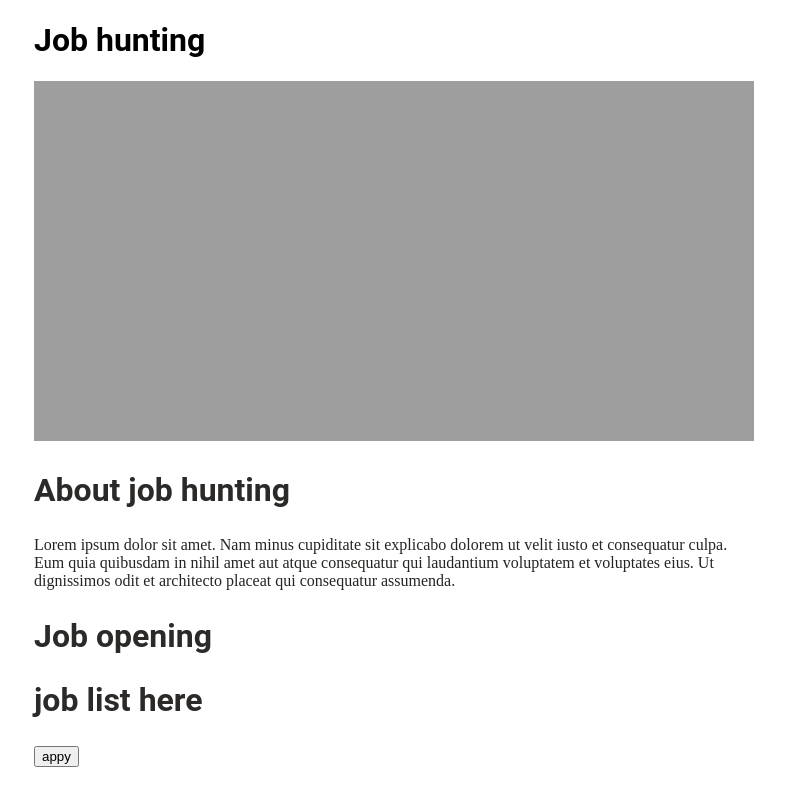
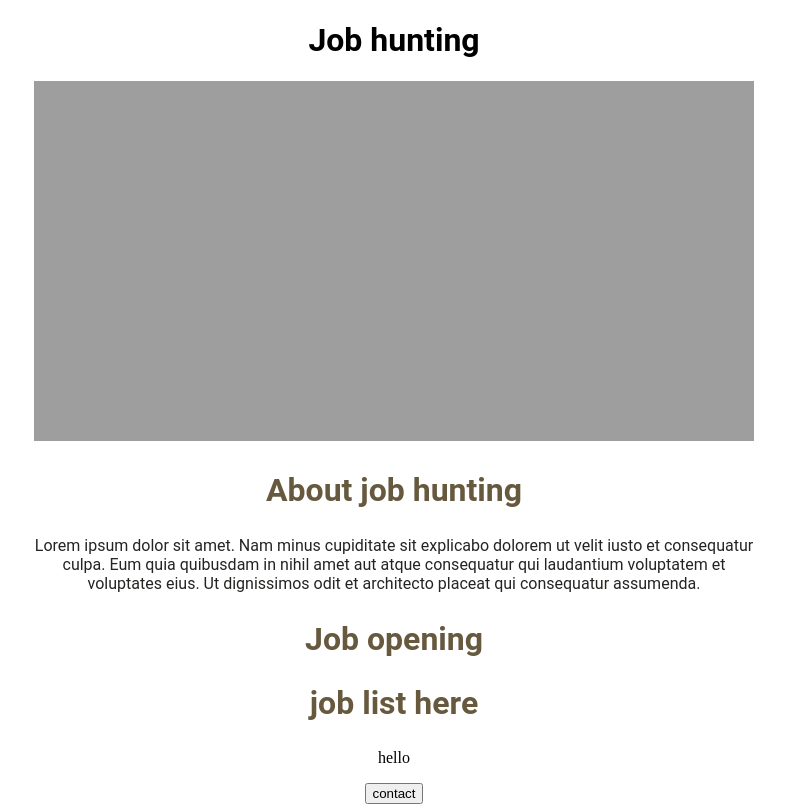
Before and after one commit to siddheshwarkhandare/learning-backend-, a Flask app: page / in a window 1280 px wide. Shown: the whole page, without its empty margins (246-1031 px from the left). Before the commit the page ends 767 px from the top, so only its background shows below. Run offline with Flask 3, Linux system fonts and the light colour scheme.

Commit message:
added div

```diff
--- a/static/style.css
+++ b/static/style.css
@@ -11,13 +11,14 @@ h1{
 h2{
     font-family: Roboto;
     font-size: 32px;
-    color: rgb(43, 42, 40);
+    color: rgb(102, 89, 62);
 }
-p{
-    font-family: Robot;
+.bodytext{
+    font-family: Roboto;
     color: rgb(37, 36, 34);
 }
-#contianer{
-    max-width: 720px;
+#con{
+    max-width:720px;
     margin: 0 auto;
+    text-align:center;
 }
--- a/templates/index.html
+++ b/templates/index.html
@@ -8,14 +8,14 @@
 
 </head>
 <body>
-    <div id="contianer">
+    <div id="con">
         <h1>Job hunting</h1>
 
         <img id="banner" src="http://127.0.0.1:5001/static/pic.jpg"
         height="350px">
 
         <h2> About job hunting </h2>
-        <p>Lorem ipsum dolor sit amet.
+        <p class="bodytext">Lorem ipsum dolor sit amet.
             Nam minus cupiditate sit explicabo dolorem
             ut velit iusto et consequatur culpa.
             Eum quia quibusdam in nihil amet aut
@@ -26,7 +26,10 @@
             </p>
             <h2>Job opening</h2>
             <h2>job list here</h2>
-            <button>appy</button>
+            <p>
+                hello
+            </p>
+            <button>contact</button>
 
 
         <script src="script.js"></script>
```
